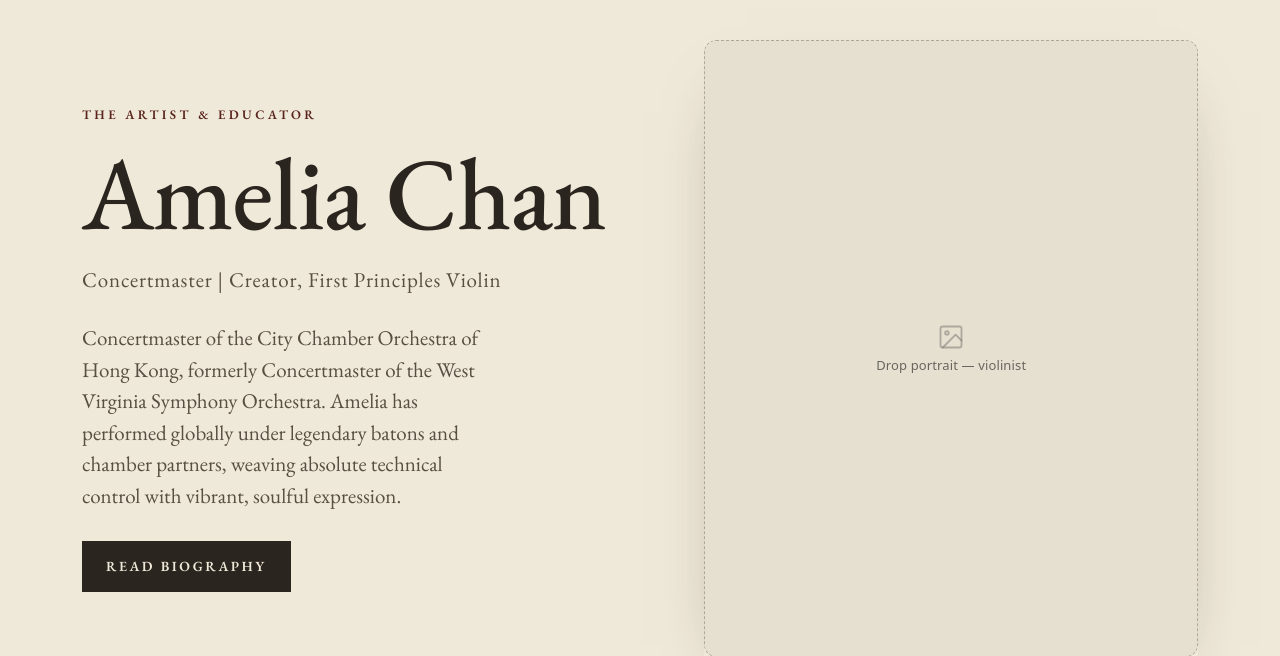
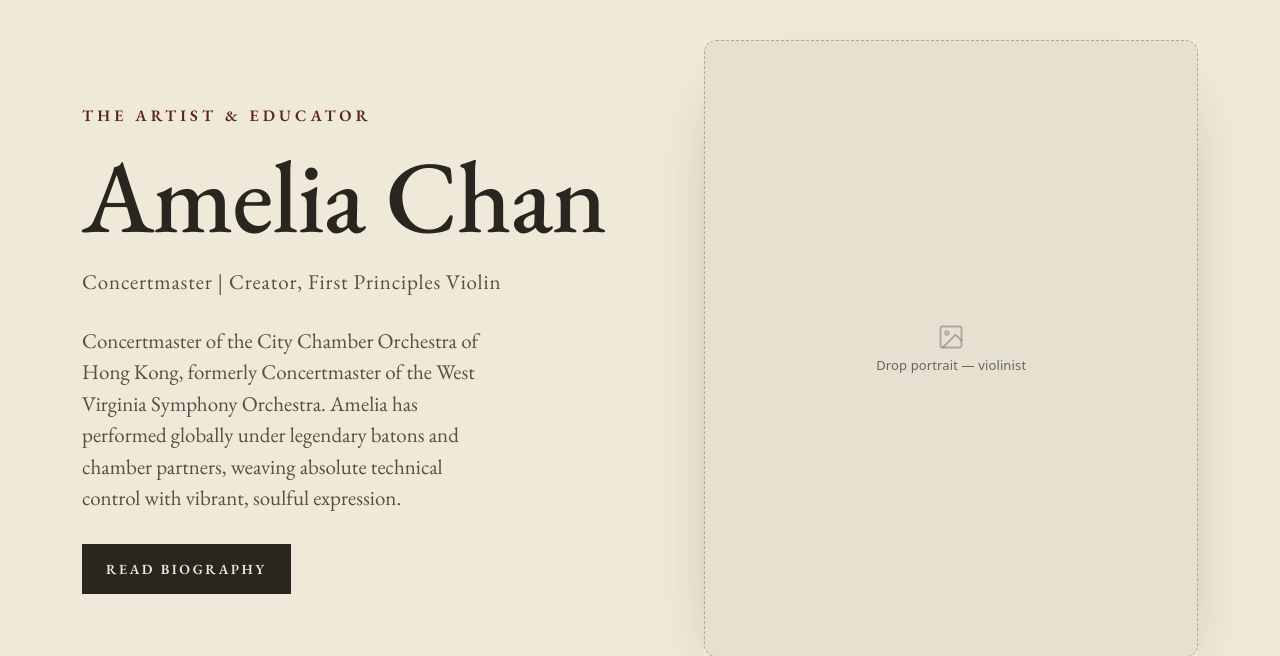
Before and after one commit to mawstr001/ameliachanwebsite, a Node server app: page / in a window 1280 px wide. Shown: the part 147-803 px from the top of the page. Run offline with Node 20, Linux system fonts and the light colour scheme.

Commit message:
Enlarge hero eyebrow line above name
Scoped to the hero kicker only so other section labels are unaffected.

https://claude.ai/code/session_01RYkgVz2tbfkjSNan3J2KjX

```diff
--- a/views/index.ejs
+++ b/views/index.ejs
@@ -41,7 +41,7 @@
 <!-- ============================ HERO ============================ -->
 <section class="wrap hero">
   <div>
-    <div class="label" data-edit="home.left.kicker"><%= home.left.kicker %></div>
+    <div class="label" style="font-size:16px" data-edit="home.left.kicker"><%= home.left.kicker %></div>
     <h1 class="hero-name">Amelia Chan</h1>
     <p class="hero-role" style="font-size:21px" data-edit="home.left.role"><%= home.left.role %></p>
     <p class="hero-lead" data-edit="home.left.blurb"><%= home.left.blurb %></p>
```
